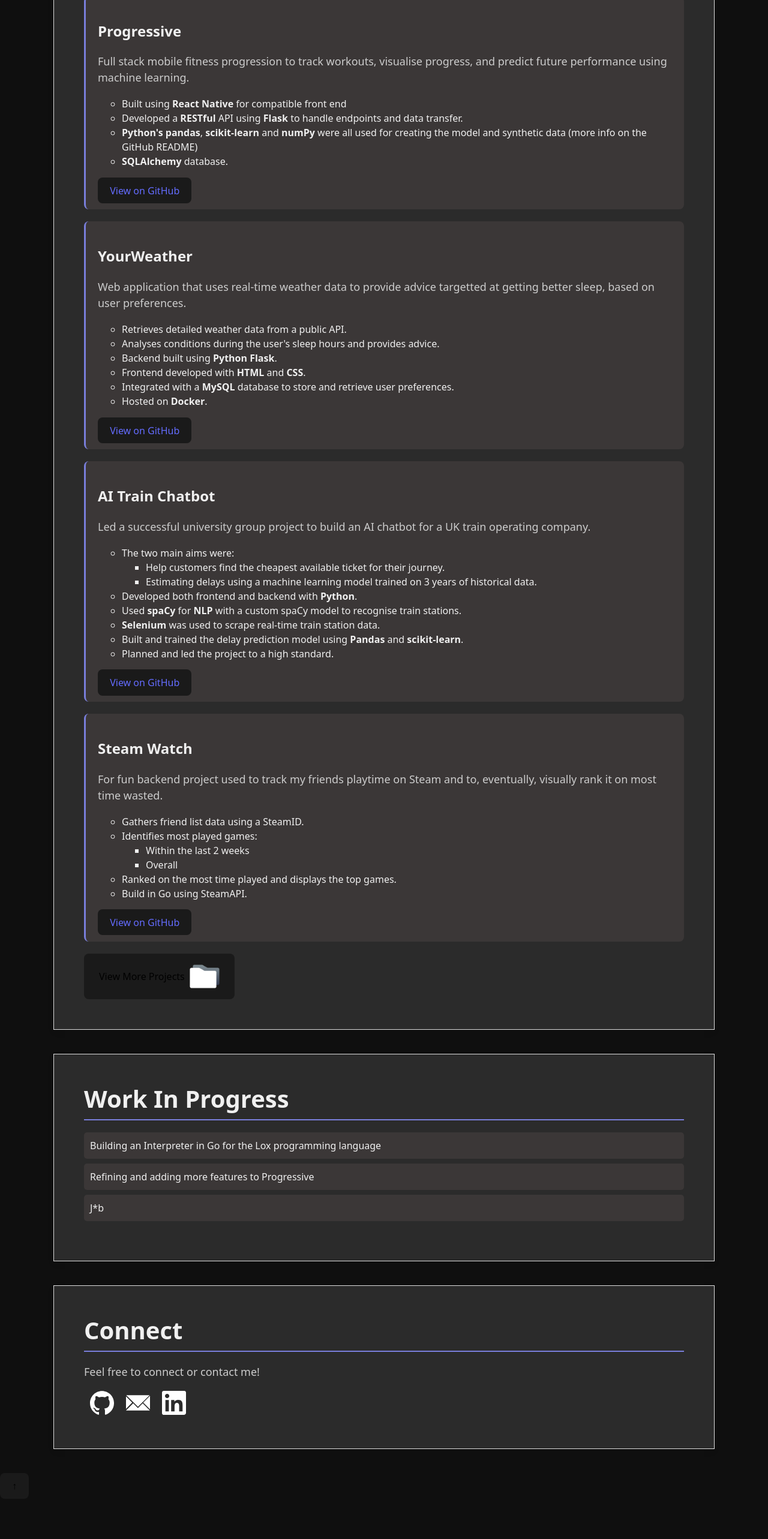
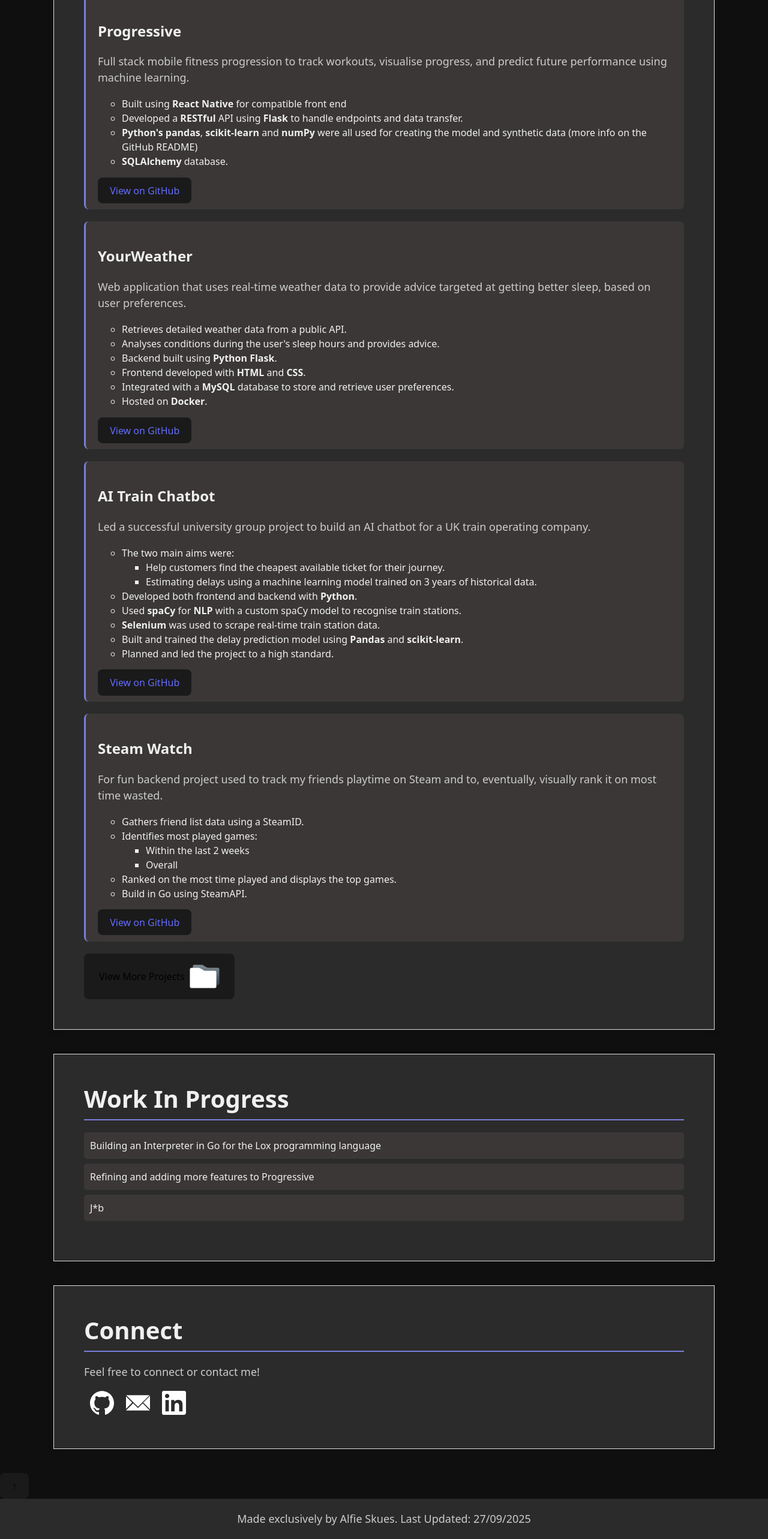
Before and after one commit to Skues/Portfolio, a React (Vite) app in the folder my-react-app/: page / in a window 1280 px wide. Shown: the part 783-3349 px from the top of the page at 60% size. Before the commit the page ends 3282 px from the top, so only its background shows below. Built offline with nearby package versions, Linux system fonts and the light colour scheme.

Commit message:
Spelling mistake and footer added

```diff
--- a/my-react-app/src/App.css
+++ b/my-react-app/src/App.css
@@ -292,6 +292,15 @@ button:focus-visible {
     }
 }
 
+.footer {
+    padding: 2px;
+    left: 0;
+    bottom: 0;
+    text-align: center;
+
+    background-color: #2b2b2b;
+}
+
 /* .nameSection>h1, */
 /* img { */
 /*     margin-right: 5%; */
--- a/my-react-app/src/Home.tsx
+++ b/my-react-app/src/Home.tsx
@@ -15,6 +15,7 @@ function Home() {
                 <Todos />
                 <Connect />
                 <button className="topButton" onClick={topFunction}>↑</button>
+                <Footer />
             </div>
         </>
     )
@@ -78,7 +79,7 @@ function ProjectsPreview() {
                 </li>
                 <li className='individualProject'>
                     <h2>YourWeather</h2>
-                    <p>Web application that uses real-time weather data to provide advice targetted at getting better sleep, based on user preferences. </p>
+                    <p>Web application that uses real-time weather data to provide advice targeted at getting better sleep, based on user preferences. </p>
                     <ul>
                         <li>Retrieves detailed weather data from a public API.</li>
                         <li>Analyses conditions during the user's sleep hours and provides advice.</li>
@@ -259,5 +260,15 @@ function ScrollTracker() {
         </div>
     );
 }
+function Footer() {
+    return (
+        <>
+
+            <footer className='footer'>
+                <p>Made exclusively by Alfie Skues. Last Updated: 27/09/2025</p>
+            </footer>
+        </>
+    )
+}
 
 export default Home
```
